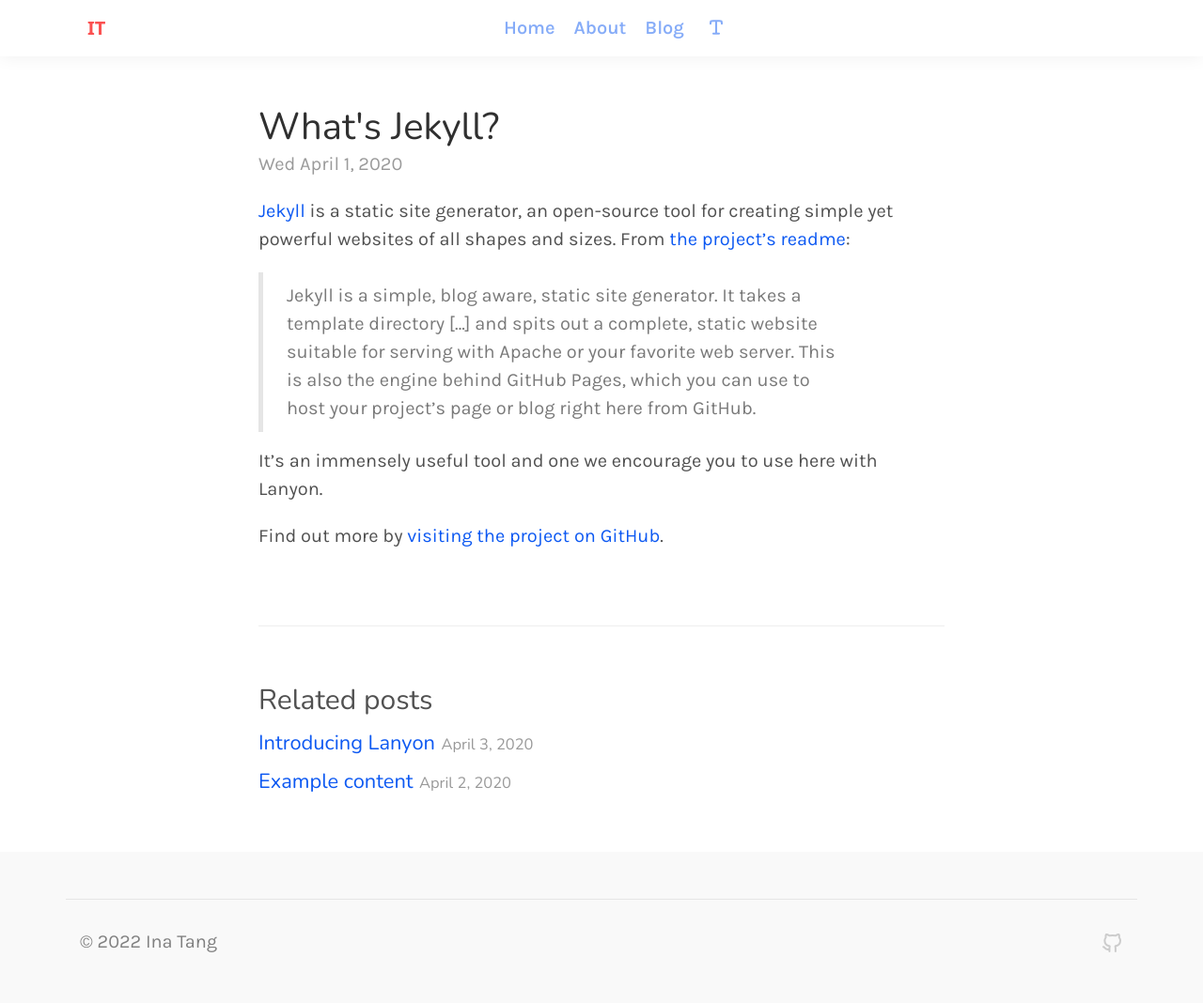
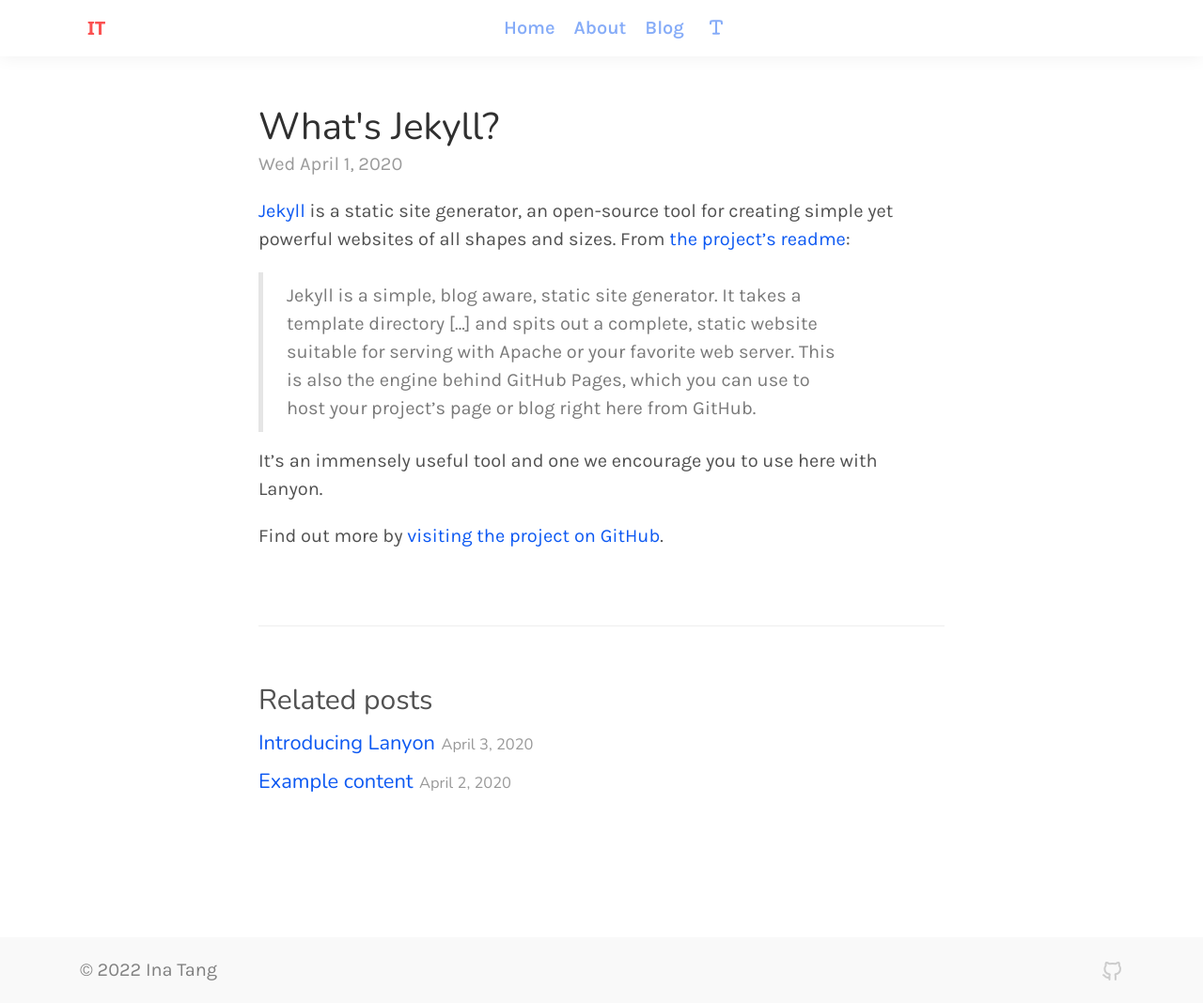
Before and after one commit to I7T5/i7t5.github.io-v1, a Jekyll site: the page built from docs/_posts/2020-04-01-whats-jekyll.md, in a window 1280 px wide. Shown: the whole page at 94% size. Built offline with Jekyll 4.4.1, drawn with Linux system fonts in a browser that asks for light colours; some web fonts are replaced.

Commit message:
Revert "	modified:   docs/_includes/footer.html"
This reverts commit d8bfb19bc57dc21727e3a49d905d19d9adf2c4d2.

```diff
--- a/docs/_includes/footer.html
+++ b/docs/_includes/footer.html
@@ -1,5 +1,5 @@
 <footer class="footer mt-auto">
-  <div class="container py-3">
+  <div class="container d-flex flex-wrap justify-content-between align-items-center py-3">
     <!-- <nav aria-label="breadcrumb">
       <ol class="breadcrumb">
         <li class="breadcrumb-item"><a href="#">Home</a></li>
@@ -8,16 +8,15 @@
       </ol>
     </nav> -->
 
-    <div class="row justify-content-between py-4 mt-4 border-top">
     <span class="col-md-4 d-flex align-items-center">&copy; {{ site.time | date: '%Y' }} Ina Tang</span>
+
     <nav class="nav social-media col-md-4 justify-content-end list-unstyled d-flex">
       <a class="ms-3" href="{{ site.github.repository_url }}" title="Icon from IconBrew.com">
-          <svg viewbox="0 0 24 24" fill="none" xmlns="http://www.w3.org/2000/svg">
+        <svg width="24" height="24" viewbox="0 0 24 24" fill="none" xmlns="http://www.w3.org/2000/svg">
           <path d="M9.462 18.885C4.846 20.168 4.846 16.32 3 16.32M15.923 21v-3.331a2.702 2.702 0 0 0-.243-1.356c-.178-.387.028-.949.447-1.025C18.658 14.832 21 13.545 21 9.452a4.42 4.42 0 0 0-.938-2.706 1.381 1.381 0 0 1-.248-1.14 4.028 4.028 0 0 0-.11-2.152c-.094-.28-.34-.47-.634-.445-.494.043-1.4.255-2.783 1.06a1.09 1.09 0 0 1-.776.123 13.31 13.31 0 0 0-5.637 0 1.088 1.088 0 0 1-.777-.123c-1.383-.805-2.288-1.017-2.783-1.06-.293-.025-.54.166-.633.445a4.028 4.028 0 0 0-.11 2.152c.087.396 0 .82-.248 1.14a4.42 4.42 0 0 0-.938 2.732c0 4.073 2.353 5.352 4.891 5.828.416.079.615.633.436 1.017a2.708 2.708 0 0 0-.25 1.346V21" stroke="currentColor" stroke-width="2" stroke-linecap="round" stroke-linejoin="round"/>
         </svg>
       </a>
     </nav>
-    </div>
 
   </div>
 </footer>
```
Lines whose indentation alone changed are shown as unchanged.
